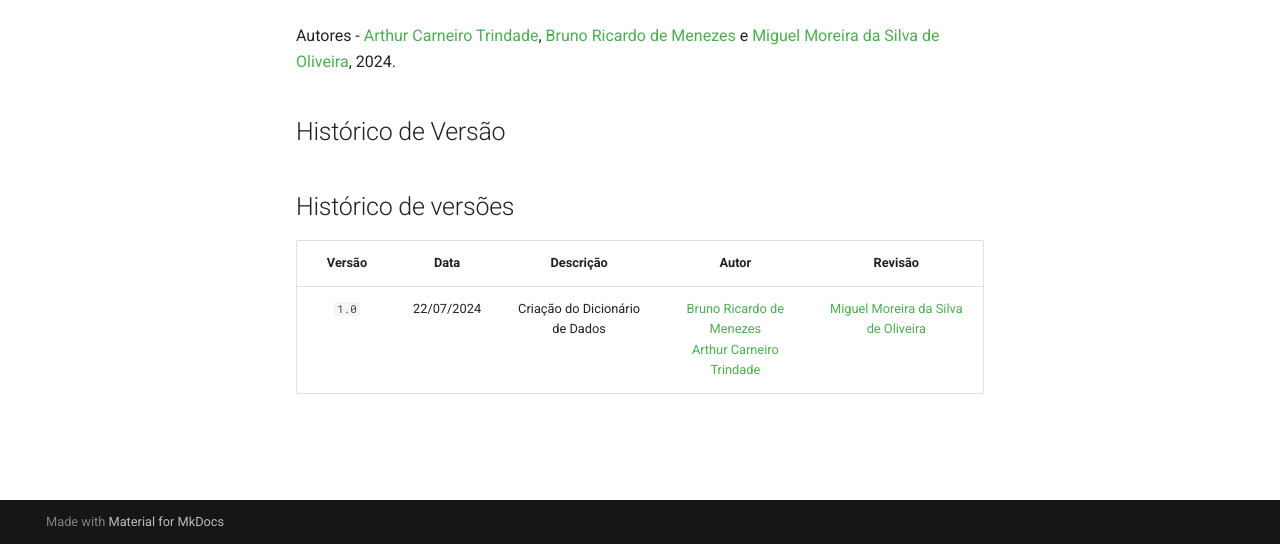
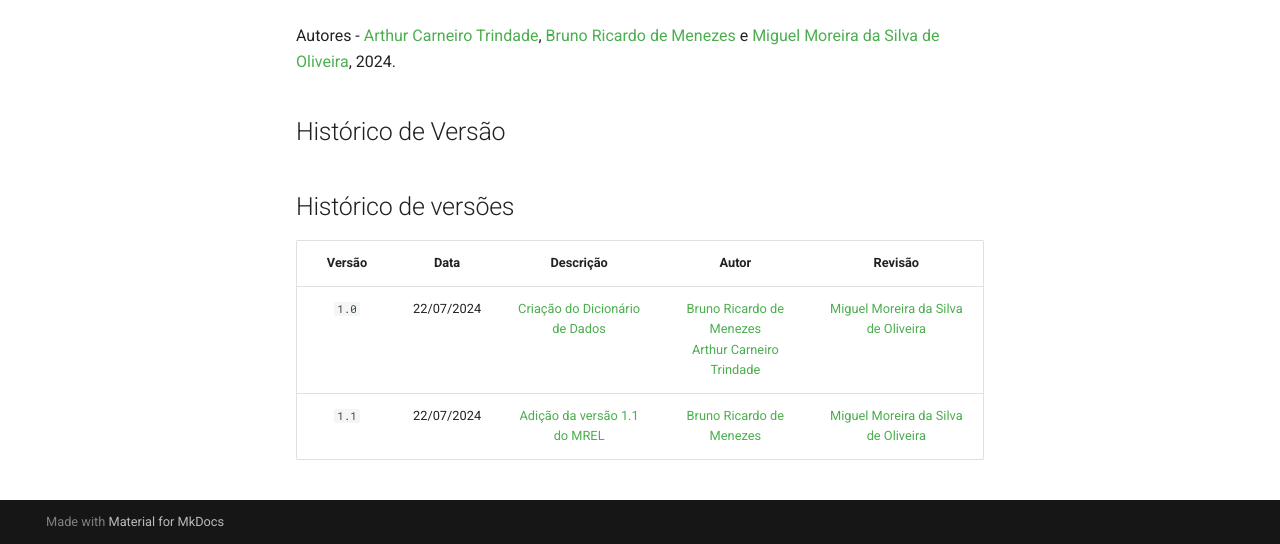
Before and after one commit to SBD1/2024.1-Minecraft, an MkDocs documentation site: the page built from gitpages/docs/modulo_1/modeloRelacional.md, in a window 1280 px wide and 1224 px high. Shown: the part 680-1224 px from the top of the window. Built offline with MkDocs 1.6.1 and Material for MkDocs 9.7.7, drawn with Linux system fonts in a browser that asks for light colours; comment, search, counter and statistics services are not loaded.

Commit message:
Adição da versão 1.1 do MREL

```diff
--- a/gitpages/docs/modulo_1/modeloRelacional.md
+++ b/gitpages/docs/modulo_1/modeloRelacional.md
@@ -10,4 +10,5 @@ Autores - [Arthur Carneiro Trindade](https://github.com/trindadea), [Bruno Ricar
 
 | Versão | Data       | Descrição                                        | Autor                                                 | Revisão                                                 |
 | :----: | :--------: | :----------------------------------------------: | :---------------------------------------------------: | :-----------------------------------------------------: |
-| `1.0`  | 22/07/2024 | Criação do Dicionário de Dados | [Bruno Ricardo de Menezes](https://github.com/EhOBruno)<br>[Arthur Carneiro Trindade](https://github.com/trindadea)| [Miguel Moreira da Silva de Oliveira](https://github.com/EhOMiguel) |
+| `1.0`  | 22/07/2024 | [Criação do Dicionário de Dados](./versoes_antigas/verssao_1.0_MREL.png) | [Bruno Ricardo de Menezes](https://github.com/EhOBruno)<br>[Arthur Carneiro Trindade](https://github.com/trindadea)| [Miguel Moreira da Silva de Oliveira](https://github.com/EhOMiguel) |
+| `1.1`  | 22/07/2024 | [Adição da versão 1.1 do MREL](./versoes_antigas/verssao_1.1_MREL.png) | [Bruno Ricardo de Menezes](https://github.com/EhOBruno)| [Miguel Moreira da Silva de Oliveira](https://github.com/EhOMiguel) | [Bruno Ricardo de Menezes](https://github.com/EhOBruno)| [Miguel Moreira da Silva de Oliveira](https://github.com/EhOMiguel)<br>[Arthur Carneiro Trindade](https://github.com/trindadea) |
```
Also changed, not shown: gitpages/docs/modulo_1/versoes_antigas/verssao_1.1_MREL.png (added).
